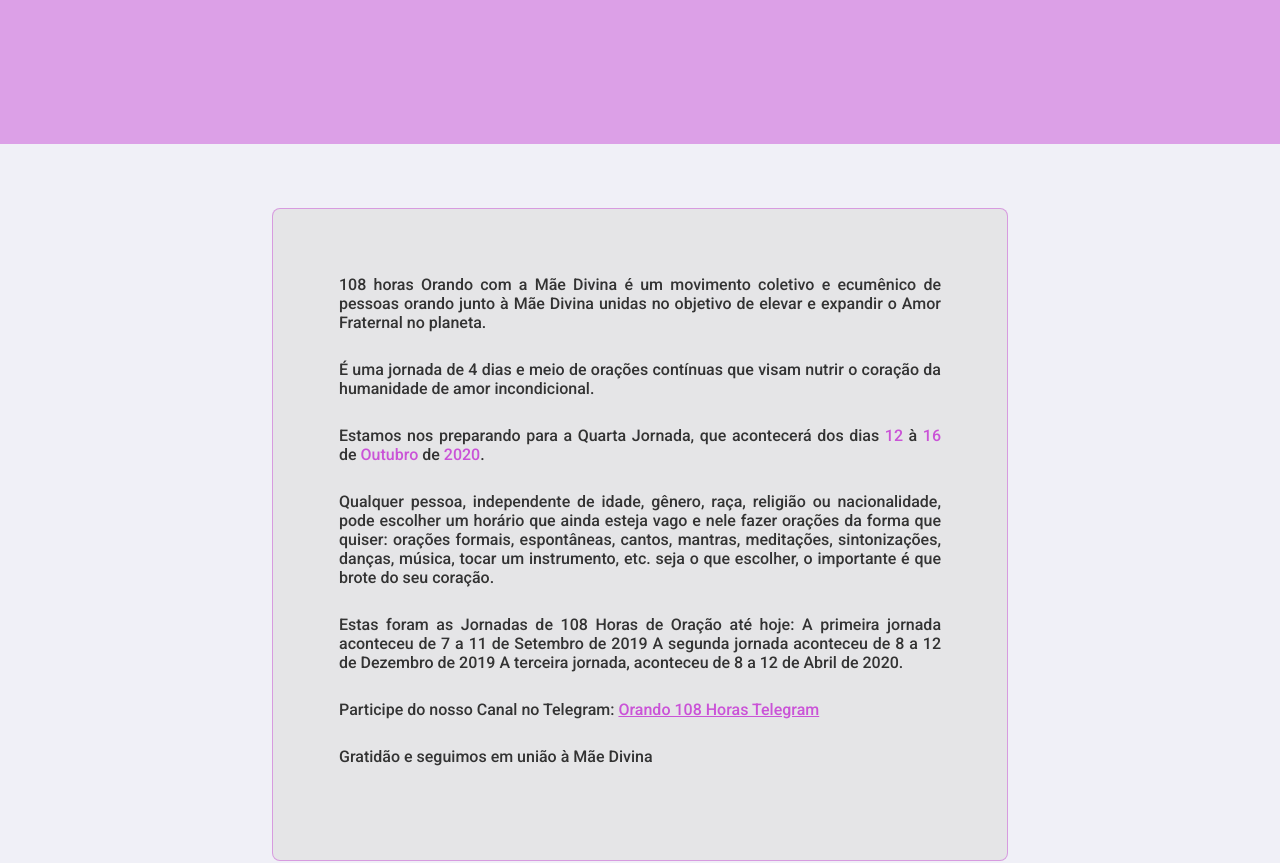
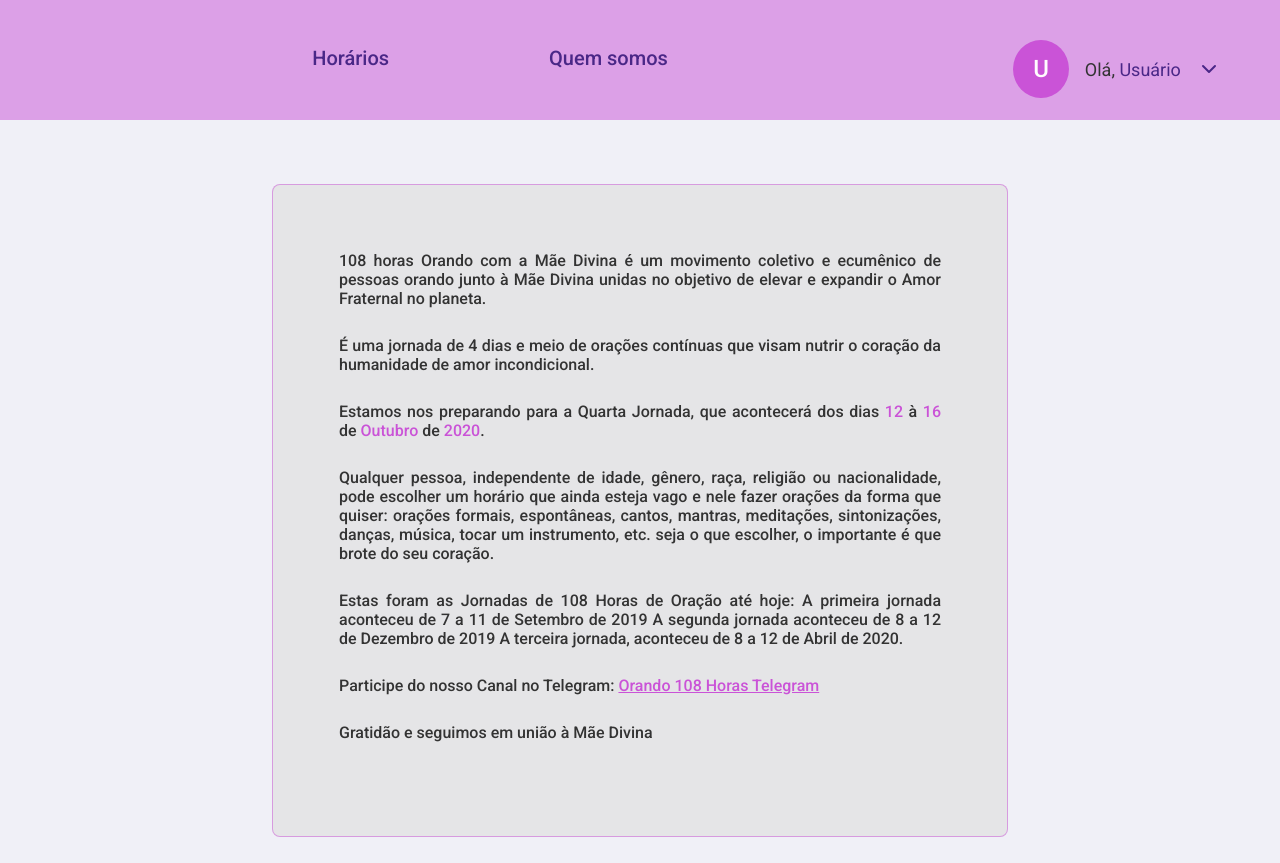
Before and after one commit to apsampaio/108-hours, a React (Create React App) app: page / in a window 1280 px wide. Shown: the top 863 px of the page. Built offline with nearby package versions, Linux system fonts and the light colour scheme.

Commit message:
dropdown

```diff
--- a/src/components/Header/index.tsx
+++ b/src/components/Header/index.tsx
@@ -1,9 +1,33 @@
 import React from "react";
 
-import { Container } from "./styles";
+import { Container, Menu, Dropdown } from "./styles";
+
+import { FiChevronDown } from "react-icons/fi";
 
 const Header: React.FC = () => {
-  return <Container />;
+  return (
+    <Container>
+      <Menu>
+        <a>Horários</a>
+        <a>Quem somos</a>
+      </Menu>
+      <Dropdown>
+        <div>
+          <span>U</span>
+          <p>
+            Olá, <strong>Usuário</strong>
+          </p>
+          <FiChevronDown size={24} color="#4A2787" />
+        </div>
+
+        <div>
+          <a>Meus horários</a>
+          <a>Configuração de adm.</a>
+          <a>Sair</a>
+        </div>
+      </Dropdown>
+    </Container>
+  );
 };
 
 export default Header;
--- a/src/components/Header/styles.ts
+++ b/src/components/Header/styles.ts
@@ -2,6 +2,112 @@ import styled from "styled-components";
 
 export const Container = styled.div`
   background: rgba(202, 83, 215, 0.5);
-  min-height: 144px;
+  min-height: 120px;
   flex-grow: 0;
+
+  display: flex;
+  flex-direction: row;
+
+  div {
+  }
 `;
+
+export const Menu = styled.div`
+  display: flex;
+  flex: 1;
+
+  align-items: center;
+  justify-content: center;
+
+  a {
+    color: #4a2787;
+    font-weight: 500;
+    font-size: 20px;
+    border-bottom: 5px solid transparent;
+  }
+
+  a:hover {
+    transition: 0.3s ease;
+    border-bottom: 5px solid #8739b3;
+    cursor: pointer;
+  }
+
+  a + a {
+    margin-left: 160px;
+  }
+`;
+
+export const Dropdown = styled.section`
+  position: relative;
+  display: inline-block;
+  min-width: 300px;
+  min-height: 120px;
+  flex: 0;
+
+  div {
+    display: flex;
+
+    align-items: center;
+    justify-content: center;
+
+    padding-top: 40px;
+
+    span {
+      padding: 15px 20px 15px 20px;
+      border-radius: 50%;
+      font-weight: 500;
+      font-size: 24px;
+      color: #fffcfe;
+      background: #ca53d7;
+    }
+
+    p {
+      margin-left: 16px;
+
+      font-size: 18px;
+      color: #333333;
+      font-weight: normal;
+
+      strong {
+        font-weight: normal;
+        color: #4a2787;
+      }
+    }
+
+    svg {
+      margin-left: 16px;
+      margin-right: 26px;
+    }
+  }
+
+  &:hover div + div {
+    display: block;
+  }
+
+  div + div {
+    display: none;
+    position: absolute;
+    min-width: 300px;
+    z-index: 1;
+
+    margin-top: 19px;
+
+    background: #f0f0f7;
+    border: 0.5px solid rgba(0, 0, 0, 0.2);
+    border-top: none;
+    box-sizing: border-box;
+    box-shadow: 0px 4px 16px rgba(0, 0, 0, 0.12);
+
+    a {
+      display: block;
+      padding: 15px;
+      font-size: 18px;
+
+      color: #4a2787;
+    }
+
+    a:last-of-type {
+      border-top: 0.5px solid rgba(0, 0, 0, 0.2);
+    }
+  }
+`;
```
